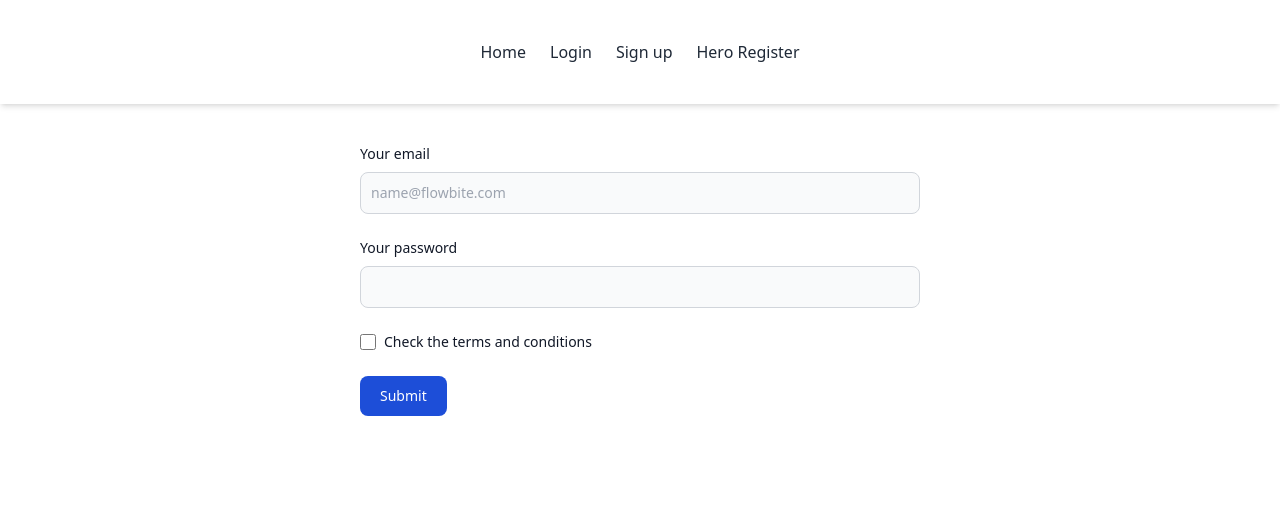
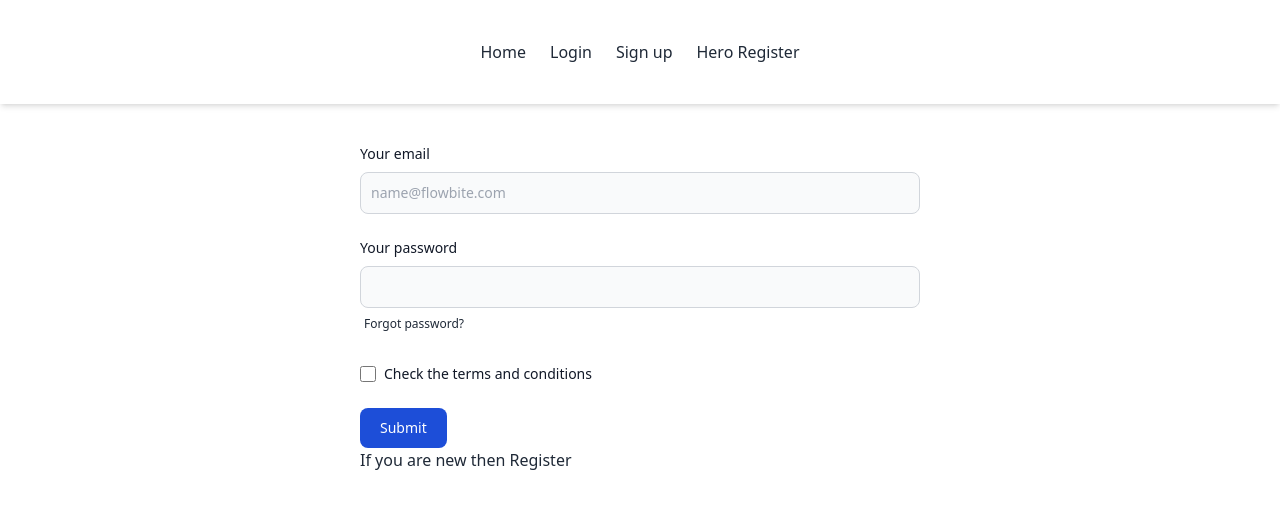
Before and after one commit to shuvajitmaitra/Module-50, a React (Vite) app: page /login in a window 1280 px wide. Shown: the top 508 px of the page. Built offline with nearby package versions, Linux system fonts and the light colour scheme.

Commit message:
password rest mail send to the email

```diff
--- a/src/components/HeroRegister/HeroRegister.jsx
+++ b/src/components/HeroRegister/HeroRegister.jsx
@@ -1,7 +1,11 @@
-import { createUserWithEmailAndPassword } from "firebase/auth";
+import {
+  createUserWithEmailAndPassword,
+  sendEmailVerification,
+} from "firebase/auth";
 import auth from "../../firebase/firebase.init";
 import { useState } from "react";
 import { FaEye, FaEyeSlash } from "react-icons/fa";
+import { Link } from "react-router-dom";
 
 const HeroRegister = () => {
   const [success, setSuccess] = useState(false);
@@ -33,6 +37,9 @@ const HeroRegister = () => {
       .then((result) => {
         console.log(result.user);
         setSuccess(true);
+        sendEmailVerification(result.user).then(() => {
+          alert("please check your email to verify you account");
+        });
       })
       .catch((error) => {
         console.error(error);
@@ -107,6 +114,9 @@ const HeroRegister = () => {
                 {registerError && (
                   <p className="text-red-600"> {registerError} </p>
                 )}
+                <p>
+                  already have an account <Link to={"/login"}>Login</Link>
+                </p>
               </form>
             </div>
           </div>
--- a/src/components/Login/Login.jsx
+++ b/src/components/Login/Login.jsx
@@ -1,10 +1,16 @@
-import { signInWithEmailAndPassword } from "firebase/auth";
+import {
+  sendPasswordResetEmail,
+  signInWithEmailAndPassword,
+} from "firebase/auth";
 import auth from "../../firebase/firebase.init";
-import { useState } from "react";
+import { useRef, useState } from "react";
+import { Link } from "react-router-dom";
 
 const Login = () => {
   const [success, setSuccess] = useState(false);
   const [loginError, setLoginError] = useState(false);
+  const emailRef = useRef(null);
+
   const handleSubmitBtn = (e) => {
     e.preventDefault();
 
@@ -30,6 +36,27 @@ const Login = () => {
         console.error(error.message);
         setLoginError(true);
       });
+
+    // forget password .................
+  };
+  const handleForgetPassword = () => {
+    const email = emailRef.current.value;
+    if (!email) {
+      return alert("please provide an email");
+    } else if (
+      !/^[a-zA-Z0-9._%+-]+@[a-zA-Z0-9.-]+\.[a-zA-Z]{2,}$/.test(email)
+    ) {
+      return alert("please provide real email address");
+    }
+
+    sendPasswordResetEmail(auth, email)
+      .then(() => {
+        alert("please check your email");
+      })
+      .catch((error) => {
+        const errorMessage = error.message;
+        setLoginError(errorMessage);
+      });
   };
   return (
     <div className="lg:w-1/2 mx-auto p-5 md:p-10">
@@ -42,6 +69,7 @@ const Login = () => {
             Your email
           </label>
           <input
+            ref={emailRef}
             type="email"
             id="email"
             className="bg-gray-50 border border-gray-300 text-gray-900 text-sm rounded-lg focus:ring-blue-500 focus:border-blue-500 block w-full p-2.5 dark:bg-gray-700 dark:border-gray-600 dark:placeholder-gray-400 dark:text-white dark:focus:ring-blue-500 dark:focus:border-blue-500"
@@ -62,6 +90,15 @@ const Login = () => {
             className="bg-gray-50 border border-gray-300 text-gray-900 text-sm rounded-lg focus:ring-blue-500 focus:border-blue-500 block w-full p-2.5 dark:bg-gray-700 dark:border-gray-600 dark:placeholder-gray-400 dark:text-white dark:focus:ring-blue-500 dark:focus:border-blue-500"
             required
           ></input>
+          <label className="label">
+            <a
+              onClick={handleForgetPassword}
+              href="#"
+              className="label-text-alt link link-hover"
+            >
+              Forgot password?
+            </a>
+          </label>
         </div>
         <div className="flex items-start mb-6">
           <div className="flex items-center h-5">
@@ -72,6 +109,7 @@ const Login = () => {
               className="w-4 h-4 border border-gray-300 rounded bg-gray-50 focus:ring-3 focus:ring-blue-300 dark:bg-gray-700 dark:border-gray-600 dark:focus:ring-blue-600 dark:ring-offset-gray-800 dark:focus:ring-offset-gray-800"
             ></input>
           </div>
+
           <label
             htmlFor="terms"
             className="ml-2 text-sm font-medium text-gray-900 dark:text-gray-300"
@@ -87,6 +125,9 @@ const Login = () => {
         </button>
         {success && <p> {success} </p>}
         {loginError && <p> {loginError} </p>}
+        <p>
+          If you are new then <Link to={"/heroRegister"}>Register</Link>
+        </p>
       </form>
     </div>
   );
```
